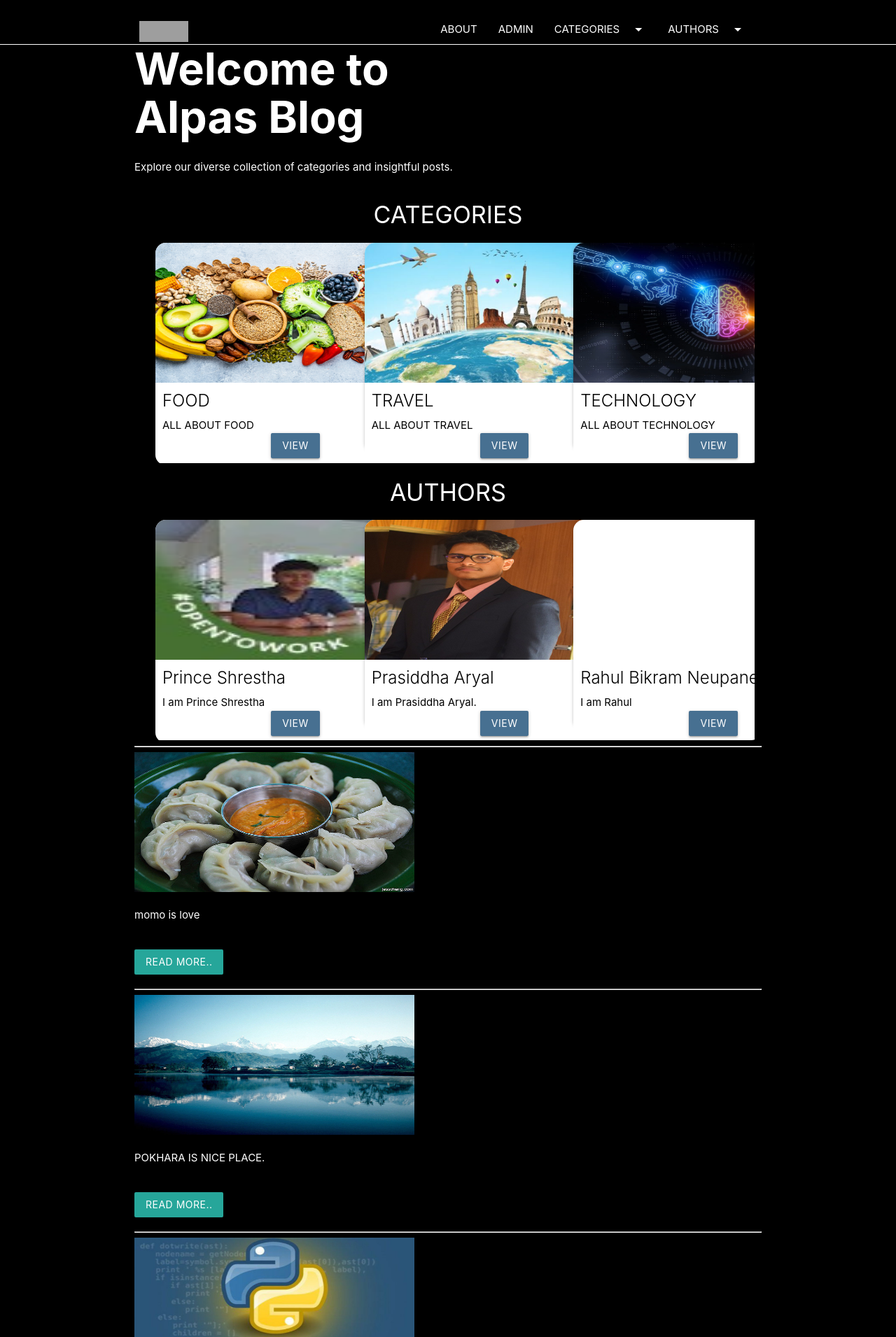
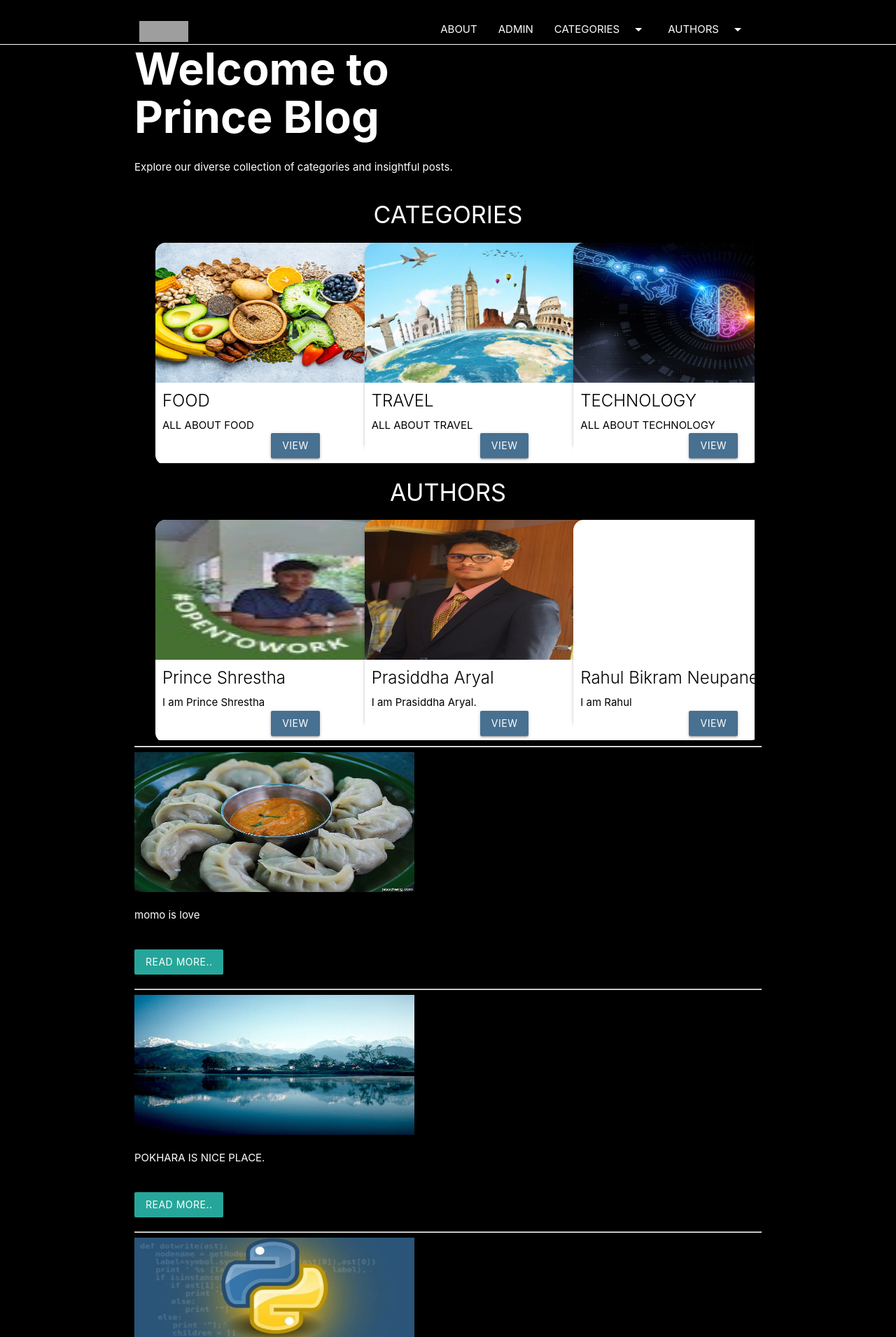
Before and after one commit to princeXstha/iblogs, a Django app: page / in a window 1280 px wide. Shown: the top 1911 px of the page at 70% size. Run offline with Django 5.2, Linux system fonts and the light colour scheme; data comes from the database, SQL or seed files in the repository; grey boxes are pictures that could not be loaded.

Commit message:
first commit

```diff
--- a/template/home.html
+++ b/template/home.html
@@ -10,7 +10,7 @@ WELCOME TO ALPAS BLOG
     <div class="container">
         <div class="row">
             <div class="col-12 text-center">
-                <h1 class="display-4 mb-4" style="font-weight: bold; margin-top: 0; animation: fadeInUp 1s ease-out;">Welcome to Alpas Blog</h1>
+                <h1 class="display-4 mb-4" style="font-weight: bold; margin-top: 0; animation: fadeInUp 1s ease-out;">Welcome to Prince Blog</h1>
                 <p class="lead" style="animation: fadeInUp 1s ease-out;">
                     Explore our diverse collection of categories and insightful posts.
                 </p>
```
